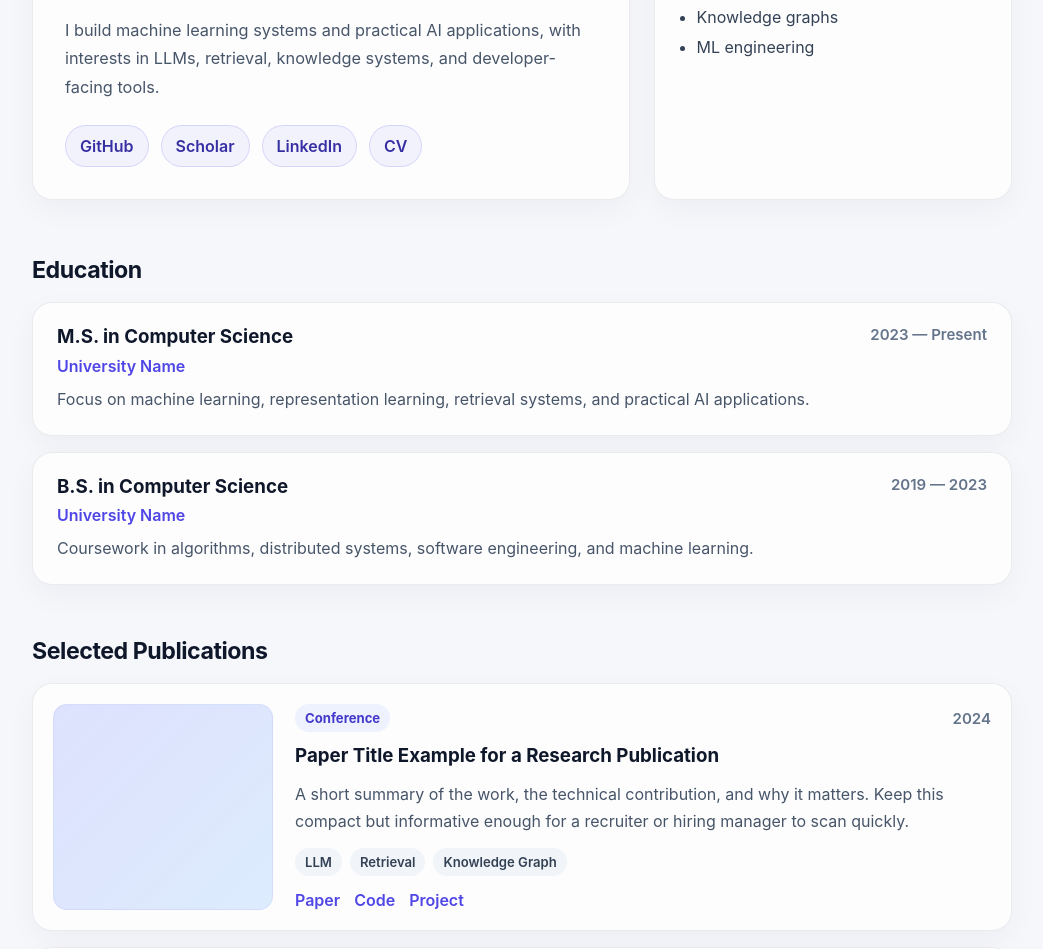
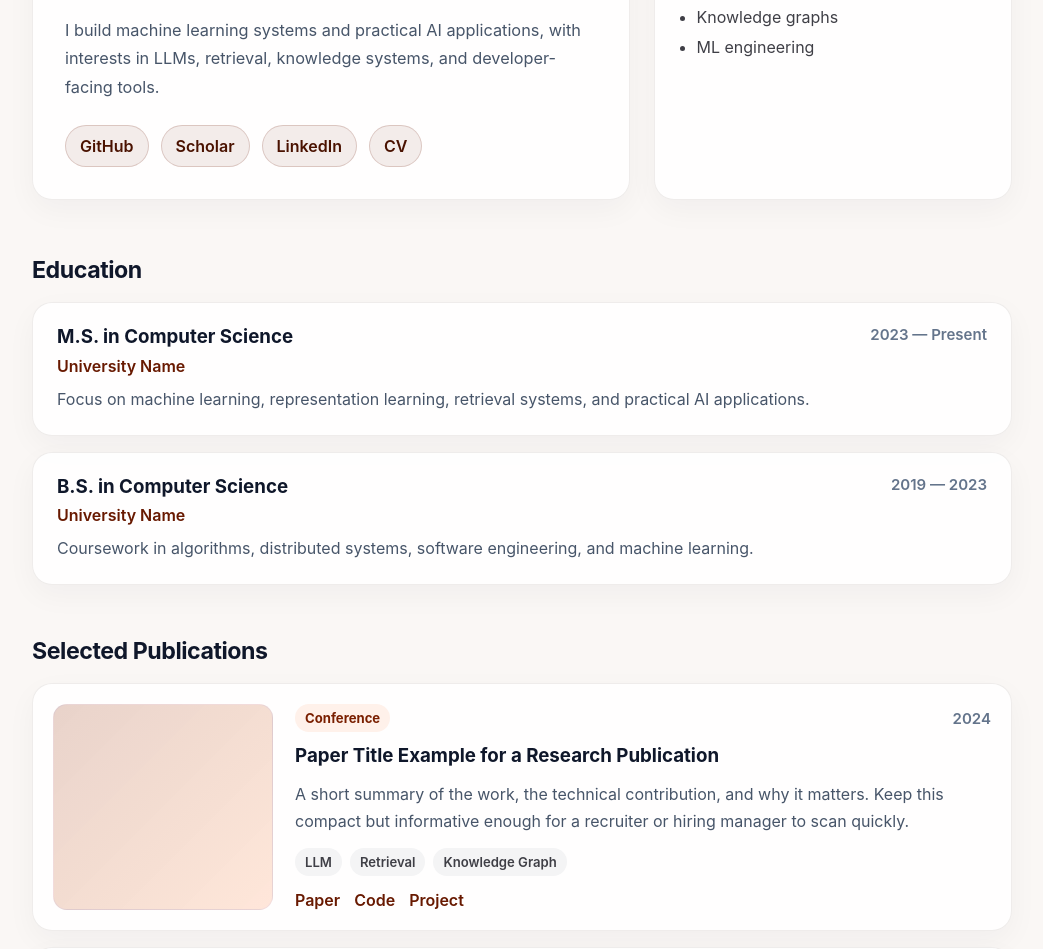
Before and after one commit to bhbbbbb/bhbbbbb.github.io, a Vue app: page / in a window 1280 px wide. Shown: the part 220-1169 px from the top of the page, without its empty margins (118-1161 px from the left). Built offline with nearby package versions, Linux system fonts and the light colour scheme; the HTML template or start-up script is replaced by a standard one.

Commit message:
feat: update theme

```diff
--- a/src/components/rows/FeatureRow.vue
+++ b/src/components/rows/FeatureRow.vue
@@ -49,91 +49,92 @@ defineProps<{
 .feature-card {
   display: grid;
   grid-template-columns: 220px 1fr;
-  gap: 22px;
-  padding: 20px;
-  background: rgba(255, 255, 255, 0.78);
-  border: 1px solid rgba(15, 23, 42, 0.08);
-  border-radius: 20px;
-  box-shadow: 0 10px 30px rgba(15, 23, 42, 0.04);
+  gap: var(--space-9);
+  padding: var(--space-8);
+  background: var(--color-surface);
+  border: 1px solid var(--color-border);
+  border-radius: var(--radius-lg);
+  box-shadow: var(--shadow-card);
 }
 
 .feature-image {
   min-height: 150px;
-  border-radius: 14px;
-  background: linear-gradient(135deg, rgba(99, 102, 241, 0.12), rgba(14, 165, 233, 0.08)), #eef2ff;
+  border-radius: var(--radius-sm);
+  background:
+    linear-gradient(135deg, var(--color-image-grad-a), var(--color-image-grad-b)),
+    var(--color-image-bg);
   border: 1px solid rgba(99, 102, 241, 0.08);
 }
 
 .feature-content {
   display: flex;
   flex-direction: column;
-  gap: 12px;
+  gap: var(--space-4);
 }
 
 .feature-topline {
   display: flex;
   align-items: center;
   justify-content: space-between;
-  gap: 12px;
+  gap: var(--space-4);
 }
 
 .meta-pill {
   display: inline-flex;
   align-items: center;
-  padding: 6px 10px;
-  border-radius: 999px;
-  background: #eef2ff;
-  color: #4338ca;
-  font-size: 0.82rem;
+  padding: var(--space-1) var(--space-3);
+  border-radius: var(--radius-pill);
+  background: var(--color-pill-bg);
+  color: var(--color-pill-text);
+  font-size: var(--text-xs);
   font-weight: 700;
 }
 
 .feature-year {
   white-space: nowrap;
-  font-size: 0.94rem;
+  font-size: var(--text-sm);
   font-weight: 600;
-  color: #64748b;
+  color: var(--color-text-soft);
 }
 
 .feature-content h3 {
   margin: 0;
-  line-height: 1.3;
-  color: #0f172a;
+  line-height: var(--line-tight);
+  color: var(--color-text-strong);
 }
 
 .feature-desc {
   margin: 0;
-  line-height: 1.72;
-  color: #475569;
+  line-height: var(--line-base);
+  color: var(--color-text-muted);
 }
 
 .tag-row {
   display: flex;
   flex-wrap: wrap;
-  gap: 8px;
+  gap: var(--space-2);
 }
 
 .tag {
-  padding: 6px 10px;
-  border-radius: 999px;
-  background: #f1f5f9;
-  color: #334155;
-  font-size: 0.82rem;
+  padding: var(--space-1) var(--space-3);
+  border-radius: var(--radius-pill);
+  background: var(--color-tag-bg);
+  color: var(--color-tag-text);
+  font-size: var(--text-xs);
   font-weight: 600;
 }
 
 .link-row {
   display: flex;
   flex-wrap: wrap;
-  gap: 14px;
+  gap: var(--space-5);
   padding-top: 2px;
 }
 
 .link-row a {
-  color: #4f46e5;
+  color: var(--color-primary);
   font-weight: 600;
-  text-decoration: none;
-  transition: 0.18s ease;
+  transition: var(--transition-fast);
 }
 
 .link-row a:hover {
@@ -152,7 +153,7 @@ defineProps<{
 
 @media (max-width: 640px) {
   .feature-card {
-    border-radius: 16px;
+    border-radius: var(--radius-md);
   }
 }
 </style>
--- a/src/components/rows/TimelineRow.vue
+++ b/src/components/rows/TimelineRow.vue
@@ -24,37 +24,37 @@ defineProps<{
   display: flex;
   align-items: flex-start;
   justify-content: space-between;
-  gap: 24px;
-  padding: 22px 24px;
-  background: rgba(255, 255, 255, 0.78);
-  border: 1px solid rgba(15, 23, 42, 0.08);
-  border-radius: 20px;
-  box-shadow: 0 10px 30px rgba(15, 23, 42, 0.04);
+  gap: var(--space-10);
+  padding: var(--space-9) var(--space-10);
+  background: var(--color-surface);
+  border: 1px solid var(--color-border);
+  border-radius: var(--radius-lg);
+  box-shadow: var(--shadow-card);
 }
 
 .timeline-main h3 {
   margin: 0;
-  line-height: 1.3;
-  color: #0f172a;
+  line-height: var(--line-tight);
+  color: var(--color-text-strong);
 }
 
 .timeline-org {
-  margin: 6px 0 0;
+  margin: var(--space-1) 0 0;
   font-weight: 600;
-  color: #4f46e5;
+  color: var(--color-primary);
 }
 
 .timeline-desc {
-  margin: 10px 0 0;
+  margin: var(--space-3) 0 0;
   line-height: 1.7;
-  color: #475569;
+  color: var(--color-text-muted);
 }
 
 .timeline-meta {
   white-space: nowrap;
-  font-size: 0.94rem;
+  font-size: var(--text-sm);
   font-weight: 600;
-  color: #64748b;
+  color: var(--color-text-soft);
 }
 
 @media (max-width: 860px) {
@@ -65,7 +65,7 @@ defineProps<{
 
 @media (max-width: 640px) {
   .timeline-item {
-    border-radius: 16px;
+    border-radius: var(--radius-md);
   }
 }
 </style>
--- a/src/components/sections/HomeHero.vue
+++ b/src/components/sections/HomeHero.vue
@@ -34,67 +34,63 @@
 .hero {
   display: grid;
   grid-template-columns: 1.5fr 0.9fr;
-  gap: 24px;
+  gap: var(--space-10);
   align-items: stretch;
-  margin-bottom: 56px;
+  margin-bottom: var(--space-18);
 }
 
 .hero-text,
 .hero-card {
-  background: rgba(255, 255, 255, 0.78);
-  border: 1px solid rgba(15, 23, 42, 0.08);
-  border-radius: 20px;
-  box-shadow: 0 10px 30px rgba(15, 23, 42, 0.04);
+  background: var(--color-surface);
+  border: 1px solid var(--color-border);
+  border-radius: var(--radius-lg);
+  box-shadow: var(--shadow-card);
 }
 
 .hero-text {
-  padding: 32px;
+  padding: var(--space-12);
 }
 
-/* .eyebrow {
-  color: var(--color-accent-text);
-} */
 .eyebrow {
-  margin: 0 0 10px;
-  font-size: 0.82rem;
+  margin: 0 0 var(--space-3);
+  font-size: var(--text-xs);
   font-weight: 700;
   letter-spacing: 0.08em;
   text-transform: uppercase;
-  color: #4f46e5;
+  color: var(--color-primary);
 }
 
 .hero h1 {
   margin: 0;
-  font-size: clamp(2.3rem, 4vw, 3.6rem);
+  font-size: var(--text-hero);
   line-height: 1.05;
   letter-spacing: -0.03em;
-  color: #0f172a;
+  color: var(--color-text-strong);
 }
 
 .hero-intro {
   max-width: 60ch;
-  margin: 18px 0 0;
-  font-size: 1.02rem;
-  line-height: 1.75;
-  color: #475569;
+  margin: var(--space-7) 0 0;
+  font-size: var(--text-md);
+  line-height: var(--line-relaxed);
+  color: var(--color-text-muted);
 }
 
 .hero-links {
   display: flex;
   flex-wrap: wrap;
-  gap: 12px;
-  margin-top: 24px;
+  gap: var(--space-4);
+  margin-top: var(--space-10);
 }
 
 .hero-links a {
-  padding: 10px 14px;
-  border-radius: 999px;
-  border: 1px solid rgba(79, 70, 229, 0.16);
-  background: rgba(79, 70, 229, 0.06);
-  color: #3730a3;
+  padding: var(--space-3) var(--space-5);
+  border-radius: var(--radius-pill);
+  border: 1px solid var(--color-primary-border);
+  background: var(--color-primary-soft);
+  color: var(--color-primary-strong);
   font-weight: 600;
-  text-decoration: none;
-  transition: 0.18s ease;
+  transition: var(--transition-fast);
 }
 
 .hero-links a:hover {
@@ -103,20 +99,20 @@
 
 .hero-card {
   height: 100%;
-  padding: 24px;
+  padding: var(--space-10);
 }
 
 .hero-card-label {
-  margin: 0 0 14px;
+  margin: 0 0 var(--space-5);
   font-size: 0.9rem;
   font-weight: 700;
-  color: #475569;
+  color: var(--color-text-muted);
 }
 
 .hero-card ul {
   margin: 0;
   padding-left: 18px;
-  color: #334155;
+  color: var(--color-tag-text);
   line-height: 1.9;
 }
 
@@ -129,12 +125,8 @@
 @media (max-width: 640px) {
   .hero-text,
   .hero-card {
-    border-radius: 16px;
-  }
-
-  .hero-text,
-  .hero-card {
-    padding: 22px;
+    border-radius: var(--radius-md);
+    padding: var(--space-9);
   }
 }
 </style>
--- a/src/main.ts
+++ b/src/main.ts
@@ -1,6 +1,8 @@
 import { createApp } from 'vue'
 import App from './App.vue'
 import router from './router'
+import '@/styles/theme.css'
+// import '@/styles/theme.navy.css'
 
 const app = createApp(App)
 
--- a/src/pages/HomePage.vue
+++ b/src/pages/HomePage.vue
@@ -98,38 +98,16 @@ import SimpleRow from '@/components/rows/SimpleRow.vue'
 </template>
 
 <style scoped>
-:global(html) {
-  scroll-behavior: smooth;
-}
-
-:global(body) {
-  margin: 0;
-  background: #f5f7fb;
-  color: #1f2937;
-  font-family:
-    Inter,
-    ui-sans-serif,
-    system-ui,
-    -apple-system,
-    BlinkMacSystemFont,
-    'Segoe UI',
-    sans-serif;
-}
-
-:global(*) {
-  box-sizing: border-box;
-}
-
 .home {
-  width: min(980px, calc(100% - 32px));
+  width: min(var(--container-width), calc(100% - var(--container-padding)));
   margin: 0 auto;
-  padding: 40px 0 72px;
+  padding: var(--space-14) 0 var(--space-20);
 }
 
 @media (max-width: 640px) {
   .home {
-    width: min(100% - 24px, 980px);
-    padding-top: 24px;
+    width: min(100% - var(--container-padding-mobile), var(--container-width));
+    padding-top: var(--space-10);
     padding-bottom: 48px;
   }
 }
--- /dev/null
+++ b/src/styles/theme.css
@@ -0,0 +1,160 @@
+:root {
+  /* colors */
+  /* --color-bg: #f5f7fb; */
+  --color-bg: #faf7f5;
+  --color-surface: rgba(255, 255, 255, 0.86);
+  --color-surface-strong: #ffffff;
+
+  --color-border: rgba(60, 30, 20, 0.08);
+
+  --color-text: #1f2937;
+  --color-text-strong: #0f172a;
+  --color-text-muted: #475569;
+  --color-text-soft: #64748b;
+
+  /* PRIMARY — ORANGE THEME */
+  --color-primary: #681900;
+  --color-primary-strong: #4a1200;
+  --color-primary-soft: rgba(104, 25, 0, 0.08);
+  --color-primary-border: rgba(104, 25, 0, 0.18);
+
+  /* tags */
+  --color-tag-bg: #f4f4f5;
+  --color-tag-text: #3f3f46;
+
+  /* pills */
+  --color-pill-bg: #fff1ea;
+  --color-pill-text: #7a1f00;
+
+  /* feature image gradient */
+  --color-image-bg: #fff3ed;
+  --color-image-grad-a: rgba(104, 25, 0, 0.15);
+  --color-image-grad-b: rgba(255, 140, 80, 0.12);
+
+  /* typography */
+  --font-family-base:
+    Inter, ui-sans-serif, system-ui, -apple-system, BlinkMacSystemFont, 'Segoe UI', sans-serif;
+
+  --text-xs: 0.82rem;
+  --text-sm: 0.94rem;
+  --text-base: 1rem;
+  --text-md: 1.02rem;
+  --text-lg: 1.45rem;
+  --text-hero: clamp(2.3rem, 4vw, 3.6rem);
+
+  --line-tight: 1.3;
+  --line-base: 1.72;
+  --line-relaxed: 1.75;
+
+  /* spacing */
+  --space-1: 6px;
+  --space-2: 8px;
+  --space-3: 10px;
+  --space-4: 12px;
+  --space-5: 14px;
+  --space-6: 16px;
+  --space-7: 18px;
+  --space-8: 20px;
+  --space-9: 22px;
+  --space-10: 24px;
+  --space-12: 32px;
+  --space-14: 40px;
+  --space-16: 52px;
+  --space-18: 56px;
+  --space-20: 72px;
+
+  /* radius */
+  --radius-sm: 14px;
+  --radius-md: 16px;
+  --radius-lg: 20px;
+  --radius-pill: 999px;
+
+  /* shadow */
+  --shadow-card: 0 10px 30px rgba(15, 23, 42, 0.04);
+
+  /* layout */
+  --container-width: 980px;
+  --container-padding: 32px;
+  --container-padding-mobile: 24px;
+  --header-height: 64px;
+  --section-scroll-offset: 88px;
+
+  /* transitions */
+  --transition-fast: 0.18s ease;
+}
+
+html {
+  scroll-behavior: smooth;
+}
+
+body {
+  margin: 0;
+  background: var(--color-bg);
+  color: var(--color-text);
+  font-family: var(--font-family-base);
+}
+
+*,
+*::before,
+*::after {
+  box-sizing: border-box;
+}
+
+a {
+  color: inherit;
+  text-decoration: none;
+}
+
+img {
+  display: block;
+  max-width: 100%;
+}
+
+button,
+input,
+textarea,
+select {
+  font: inherit;
+}
+
+/* common utility classes */
+.container {
+  width: min(var(--container-width), calc(100% - var(--container-padding)));
+  margin: 0 auto;
+}
+
+.card-surface {
+  background: var(--color-surface);
+  border: 1px solid var(--color-border);
+  border-radius: var(--radius-lg);
+  box-shadow: var(--shadow-card);
+}
+
+.interactive-link {
+  transition: var(--transition-fast);
+}
+
+.interactive-link:hover {
+  opacity: 0.72;
+}
+
+.section-title {
+  margin: 0;
+  font-size: var(--text-lg);
+  letter-spacing: -0.02em;
+  color: var(--color-text-strong);
+}
+
+.muted {
+  color: var(--color-text-muted);
+}
+
+.soft {
+  color: var(--color-text-soft);
+}
+
+@media (max-width: 640px) {
+  .container {
+    width: min(100% - var(--container-padding-mobile), var(--container-width));
+  }
+}
--- /dev/null
+++ b/src/styles/theme.navy.css
@@ -0,0 +1,154 @@
+:root {
+  /* colors */
+  --color-bg: #f5f7fb;
+  --color-surface: rgba(255, 255, 255, 0.82);
+  --color-surface-strong: #ffffff;
+  --color-border: rgba(15, 23, 42, 0.08);
+
+  --color-text: #1f2937;
+  --color-text-strong: #0f172a;
+  --color-text-muted: #475569;
+  --color-text-soft: #64748b;
+
+  --color-primary: #4f46e5;
+  --color-primary-strong: #3730a3;
+  --color-primary-soft: rgba(79, 70, 229, 0.08);
+  --color-primary-border: rgba(79, 70, 229, 0.16);
+
+  --color-tag-bg: #f1f5f9;
+  --color-tag-text: #334155;
+
+  --color-pill-bg: #eef2ff;
+  --color-pill-text: #4338ca;
+
+  --color-image-bg: #eef2ff;
+  --color-image-grad-a: rgba(99, 102, 241, 0.12);
+  --color-image-grad-b: rgba(14, 165, 233, 0.08);
+
+  /* typography */
+  --font-family-base:
+    Inter, ui-sans-serif, system-ui, -apple-system, BlinkMacSystemFont, 'Segoe UI', sans-serif;
+
+  --text-xs: 0.82rem;
+  --text-sm: 0.94rem;
+  --text-base: 1rem;
+  --text-md: 1.02rem;
+  --text-lg: 1.45rem;
+  --text-hero: clamp(2.3rem, 4vw, 3.6rem);
+
+  --line-tight: 1.3;
+  --line-base: 1.72;
+  --line-relaxed: 1.75;
+
+  /* spacing */
+  --space-1: 6px;
+  --space-2: 8px;
+  --space-3: 10px;
+  --space-4: 12px;
+  --space-5: 14px;
+  --space-6: 16px;
+  --space-7: 18px;
+  --space-8: 20px;
+  --space-9: 22px;
+  --space-10: 24px;
+  --space-12: 32px;
+  --space-14: 40px;
+  --space-16: 52px;
+  --space-18: 56px;
+  --space-20: 72px;
+
+  /* radius */
+  --radius-sm: 14px;
+  --radius-md: 16px;
+  --radius-lg: 20px;
+  --radius-pill: 999px;
+
+  /* shadow */
+  --shadow-card: 0 10px 30px rgba(15, 23, 42, 0.04);
+
+  /* layout */
+  --container-width: 980px;
+  --container-padding: 32px;
+  --container-padding-mobile: 24px;
+  --header-height: 64px;
+  --section-scroll-offset: 88px;
+
+  /* transitions */
+  --transition-fast: 0.18s ease;
+}
+
+html {
+  scroll-behavior: smooth;
+}
+
+body {
+  margin: 0;
+  background: var(--color-bg);
+  color: var(--color-text);
+  font-family: var(--font-family-base);
+}
+
+*,
+*::before,
+*::after {
+  box-sizing: border-box;
+}
+
+a {
+  color: inherit;
+  text-decoration: none;
+}
+
+img {
+  display: block;
+  max-width: 100%;
+}
+
+button,
+input,
+textarea,
+select {
+  font: inherit;
+}
+
+/* common utility classes */
+.container {
+  width: min(var(--container-width), calc(100% - var(--container-padding)));
+  margin: 0 auto;
+}
+
+.card-surface {
+  background: var(--color-surface);
+  border: 1px solid var(--color-border);
+  border-radius: var(--radius-lg);
+  box-shadow: var(--shadow-card);
+}
+
+.interactive-link {
+  transition: var(--transition-fast);
+}
+
+.interactive-link:hover {
+  opacity: 0.72;
+}
+
+.section-title {
+  margin: 0;
+  font-size: var(--text-lg);
+  letter-spacing: -0.02em;
+  color: var(--color-text-strong);
+}
+
+.muted {
+  color: var(--color-text-muted);
+}
+
+.soft {
+  color: var(--color-text-soft);
+}
+
+@media (max-width: 640px) {
+  .container {
+    width: min(100% - var(--container-padding-mobile), var(--container-width));
+  }
+}
```
Also changed, not shown: src/components/layout/AppHeader.vue (+14 -14 lines), src/components/rows/SimpleRow.vue (+14 -14 lines), src/components/sections/HomeSection.vue (+6 -6 lines).
